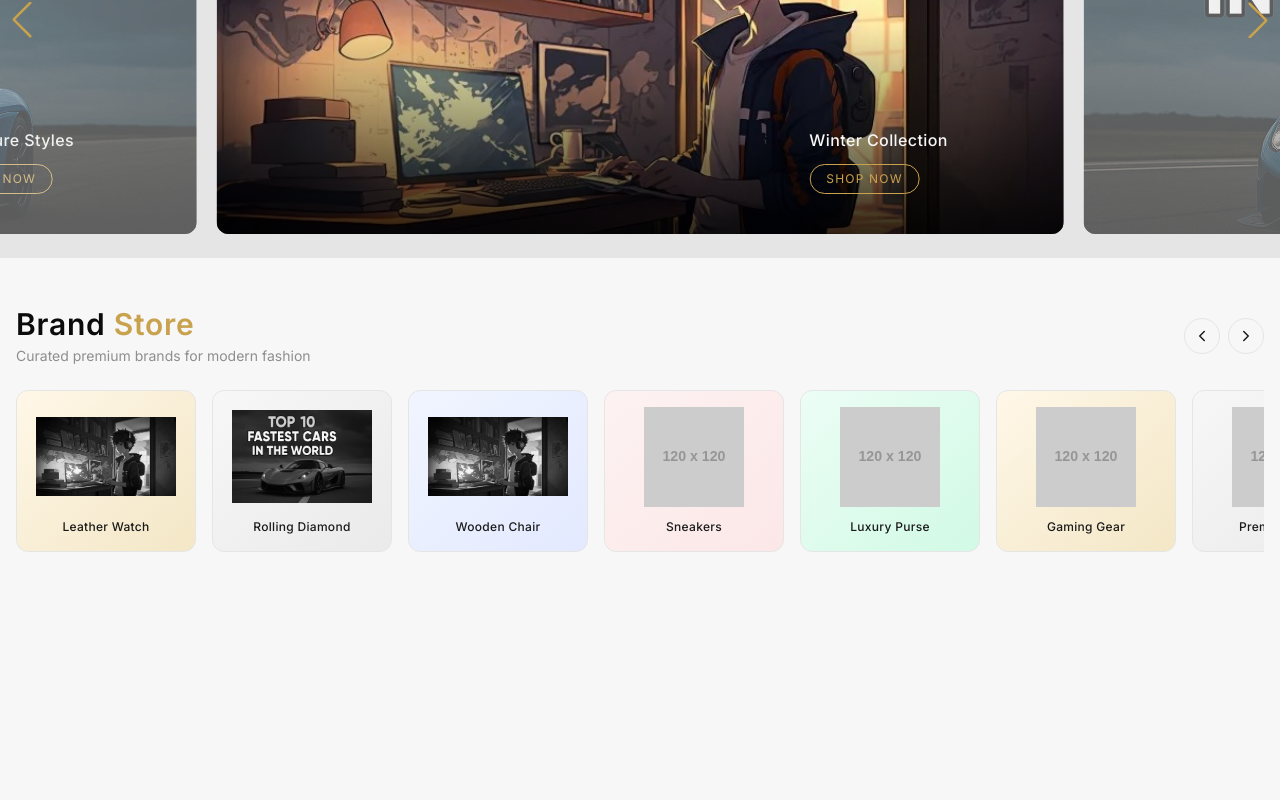
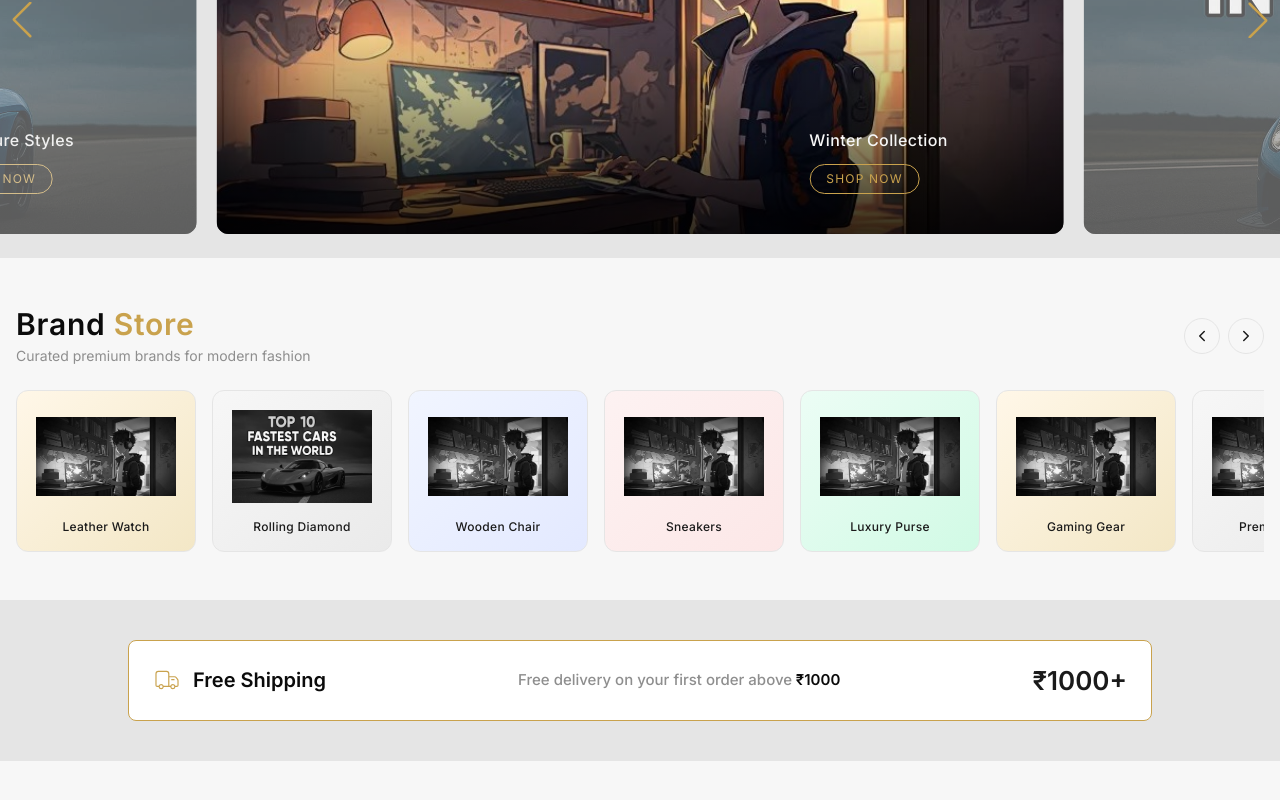
Before and after one commit to Sachin-Kr10/DXV, a React (Vite) app in the folder frontend/: page / in a window 1280 px wide. Shown: the part 372-1172 px from the top of the page. Before the commit the page ends 972 px from the top, so only its background shows below. Built offline with nearby package versions, Linux system fonts and the light colour scheme.

Commit message:
Added brand slider window

```diff
--- /dev/null
+++ b/frontend/src/components/adsbannerslider/index.jsx
@@ -0,0 +1,9 @@
+import React from 'react'
+
+function AdsBannerSlider() {
+  return (
+    <div>AdsBannerSlider</div>
+  )
+}
+
+export default AdsBannerSlider
--- a/frontend/src/components/brandslider/index.jsx
+++ b/frontend/src/components/brandslider/index.jsx
@@ -6,35 +6,25 @@ import img1 from "../../assets/img/1.jpg"
 import img2 from "../../assets/img/2.jpg"
 import "swiper/css";
 
-/* ---------- Dummy Brand Data ---------- */
 const brands = [
   { id: 1, name: "Leather Watch", logo: img1 },
   { id: 2, name: "Rolling Diamond", logo: img2 },
   { id: 3, name: "Wooden Chair", logo: img1 },
-  { id: 4, name: "Sneakers", logo: "https://via.placeholder.com/120x120?text=Sneakers" },
-  { id: 5, name: "Luxury Purse", logo: "https://via.placeholder.com/120x120?text=Purse" },
-  { id: 6, name: "Gaming Gear", logo: "https://via.placeholder.com/120x120?text=Gaming" },
-  { id: 7, name: "Premium Bags", logo: "https://via.placeholder.com/120x120?text=Bags" },
-  { id: 8, name: "Fashion Wear", logo: "https://via.placeholder.com/120x120?text=Fashion" },
-  { id: 9, name: "Fashion Wear", logo: "https://via.placeholder.com/120x120?text=Fashion" },
-  { id: 10, name: "Fashion Wear", logo: "https://via.placeholder.com/120x120?text=Fashion" },
-  { id: 11, name: "Fashion Wear", logo: "https://via.placeholder.com/120x120?text=Fashion" },
-  { id: 12, name: "Fashion Wear", logo: "https://via.placeholder.com/120x120?text=Fashion" },
-  { id: 13, name: "Fashion Wear", logo: "https://via.placeholder.com/120x120?text=Fashion" },
-  { id: 14, name: "Fashion Wear", logo: "https://via.placeholder.com/120x120?text=Fashion" },
-  { id: 15, name: "Fashion Wear", logo: "https://via.placeholder.com/120x120?text=Fashion" },
-  { id: 16, name: "Fashion Wear", logo: "https://via.placeholder.com/120x120?text=Fashion" },
-  { id: 17, name: "Fashion Wear", logo: "https://via.placeholder.com/120x120?text=Fashion" },
-  { id: 18, name: "Fashion Wear", logo: "https://via.placeholder.com/120x120?text=Fashion" },
-  { id: 19, name: "Fashion Wear", logo: "https://via.placeholder.com/120x120?text=Fashion" },
-  { id: 20, name: "Fashion Wear", logo: "https://via.placeholder.com/120x120?text=Fashion" },
-  { id: 21, name: "Fashion Wear", logo: "https://via.placeholder.com/120x120?text=Fashion" },
-  { id: 22, name: "Fashion Wear", logo: "https://via.placeholder.com/120x120?text=Fashion" },
-  { id: 23, name: "Fashion Wear", logo: "https://via.placeholder.com/120x120?text=Fashion" },
-  { id: 24, name: "Fashion Wear", logo: "https://via.placeholder.com/120x120?text=Fashion" },
+  { id: 4, name: "Sneakers", logo: img1 },
+  { id: 5, name: "Luxury Purse", logo: img1 },
+  { id: 6, name: "Gaming Gear", logo: img1},
+  { id: 7, name: "Premium Bags", logo: img1 },
+  { id: 8, name: "Fashion Wear", logo: img1 },
+  { id: 9, name: "Fashion Wear", logo: img1 },
+  { id: 10, name: "Fashion Wear", logo: img1 },
+  { id: 11, name: "Fashion Wear", logo: img1 },
+  { id: 12, name: "Fashion Wear", logo: img1 },
+  { id: 13, name: "Fashion Wear", logo: img1 },
+  { id: 14, name: "Fashion Wear", logo: img1 },
+  { id: 15, name: "Fashion Wear", logo: img1 },
+  { id: 16, name: "Fashion Wear", logo: img1 },
 ];
 
-/* ---------- Soft Luxury Themes ---------- */
 const themes = [
   "bg-gradient-to-br from-[#FFF7E8] to-[#F3E7C6]",
   "bg-gradient-to-br from-[#F7F7F7] to-[#EAEAEA]",
@@ -46,7 +36,6 @@ const themes = [
 const BrandSlider = () => {
   return (
     <section className="bg-[#F7F7F7] py-12">
-      {/* Heading */}
       <div className="max-w-7xl mx-auto px-4 mb-6 flex items-center justify-between">
         <div>
           <h1 className="text-2xl md:text-3xl font-semibold tracking-wide text-[#0B0B0B]">
@@ -57,7 +46,6 @@ const BrandSlider = () => {
           </p>
         </div>
 
-        {/* Navigation */}
         <div className="flex gap-2">
           <button className="brand-prev w-9 h-9 rounded-full border border-[#E5E5E5] flex items-center justify-center hover:bg-[#C9A24D] hover:text-white transition">
             <FiChevronLeft size={18} />
@@ -68,7 +56,6 @@ const BrandSlider = () => {
         </div>
       </div>
 
-      {/* Slider */}
       <div className="max-w-7xl mx-auto px-4">
         <Swiper
           slidesPerView="auto"
--- a/frontend/src/pages/home/index.jsx
+++ b/frontend/src/pages/home/index.jsx
@@ -1,11 +1,51 @@
 import React from 'react'
 import HomeSlider from '../../components/homeslider'
 import BrandSlider from '../../components/brandslider'
+import { CiDeliveryTruck } from "react-icons/ci";
+
 function Home() {
   return (
     <>
-    <HomeSlider></HomeSlider>
-    <BrandSlider></BrandSlider>
+    <HomeSlider/>
+    <BrandSlider/>
+    <section className="bg-[#E5E5E5] py-6 md:py-10">
+  <div className="container mx-auto ">
+    <div
+      className="
+        flex flex-col gap-4
+        md:flex-row md:items-center md:justify-between
+        bg-[#FFFFFF]
+        border border-[#C9A24D]
+        rounded-lg
+        px-4 py-5 md:px-6
+      "
+    >
+
+      <div className="flex items-center gap-3">
+        <CiDeliveryTruck className="text-[28px] text-[#C9A24D]" />
+        <span className="text-[18px] md:text-[20px] font-[600] text-[#0B0B0B]">
+          Free Shipping
+        </span>
+      </div>
+
+      <div className="text-center md:text-left">
+        <p className="text-[14px] md:text-[15px] text-[#8E8E8E] font-[500]">
+          Free delivery on your first order above
+          <span className="text-[#0B0B0B] font-[600]"> ₹1000</span>
+        </p>
+      </div>
+
+      <div className="text-center md:text-right">
+        <span className="text-[22px] md:text-[26px] font-bold text-[#1A1A1A]">
+          ₹1000+
+        </span>
+      </div>
+    </div>
+  </div>
+</section>
+
+    <br />
+    <br />
     </>
   )
 }
--- a/frontend/src/styles/App.css
+++ b/frontend/src/styles/App.css
@@ -7,6 +7,16 @@ body {
   color: #1A1A1A;
   font-family: 'Inter', system-ui, sans-serif;
   overflow-x: hidden;
+}
+::-webkit-scrollbar{
+  width: 5px !important;
+  height: 5px !important;
+}
+::-webkit-scrollbar-thumb{
+  background: #C9A24D;
+}
+::-webkit-scrollbar-track{
+  background: #fff;
 }
 
 .container {
```
